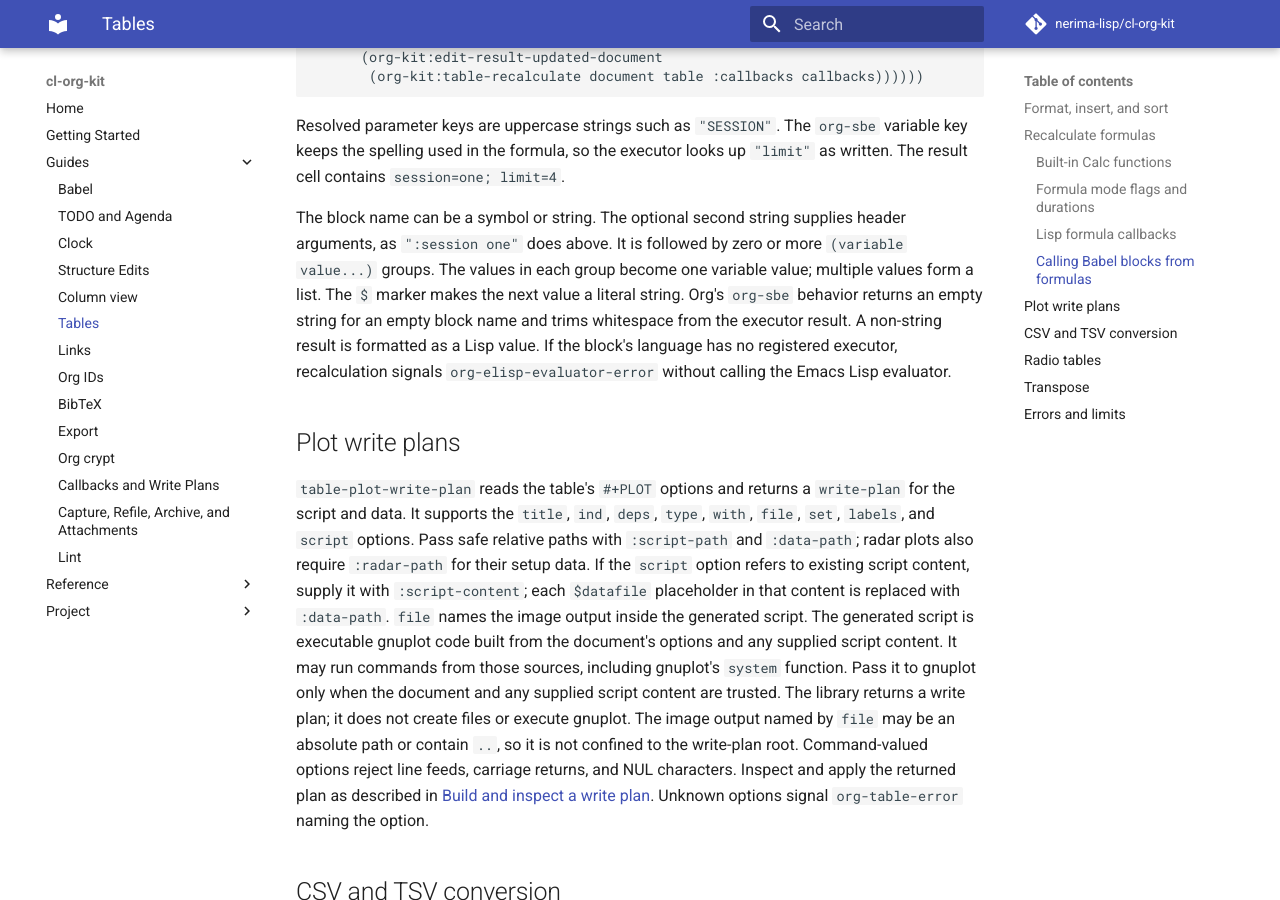
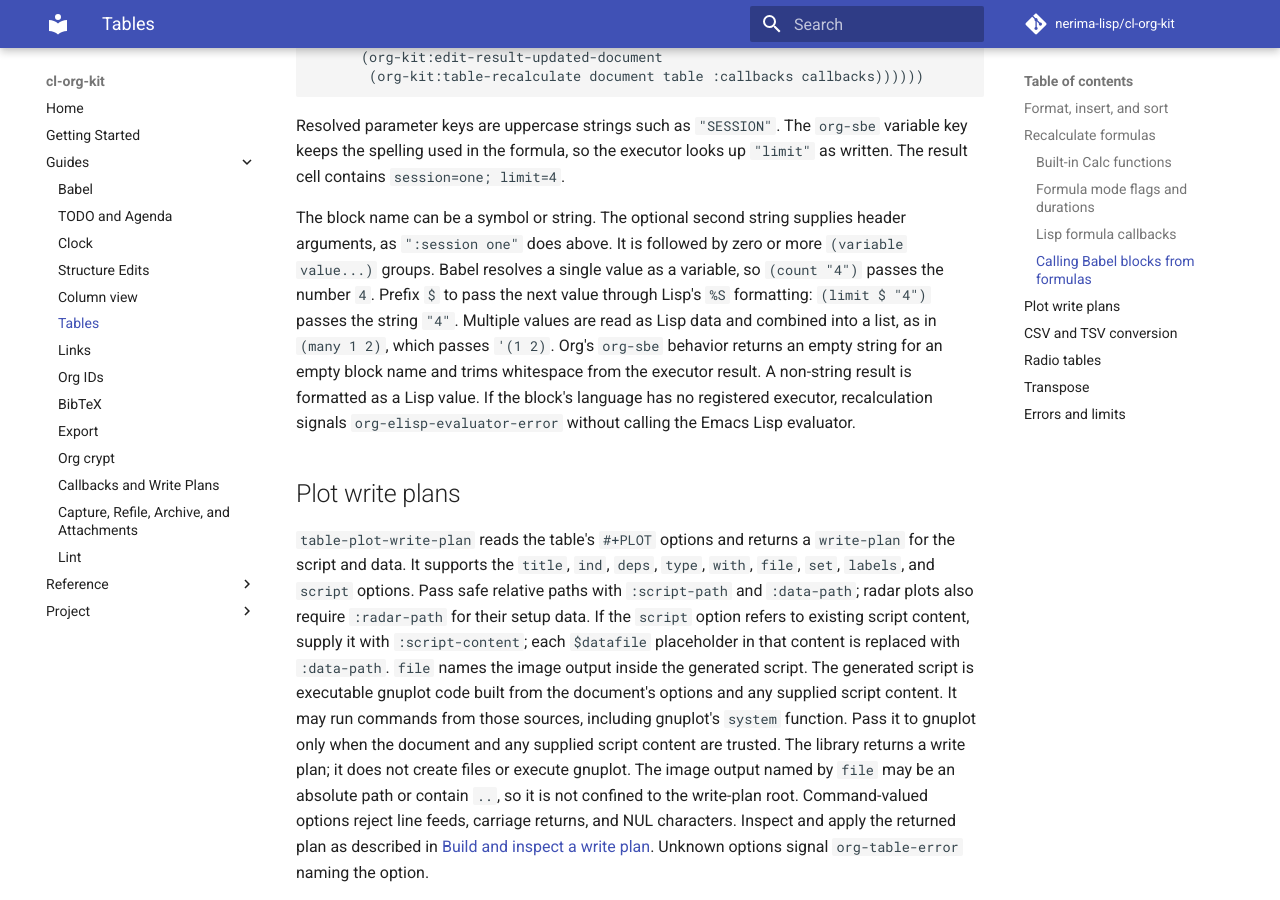
Before and after one commit to nerima-lisp/cl-org-kit, an MkDocs documentation site: the page built from docs/src/guides/tables.md, in a window 1280 px wide and 900 px high, scrolled down 6960 px. Built offline with MkDocs 1.6.1 and Material for MkDocs 9.7.7, drawn with Linux system fonts in a browser that asks for light colours; comment, search, counter and statistics services are not loaded.

Commit message:
fix(tables): match org-sbe argument semantics

```diff
--- a/docs/src/guides/tables.md
+++ b/docs/src/guides/tables.md
@@ -348,13 +348,15 @@ looks up `"limit"` as written. The result cell contains
 
 The block name can be a symbol or string. The optional second string supplies
 header arguments, as `":session one"` does above. It is followed by zero or
-more `(variable value...)` groups. The values in each group become one variable
-value; multiple values form a list. The `$` marker makes the next value a
-literal string. Org's `org-sbe` behavior returns an empty string for an empty
-block name and trims whitespace from the executor result. A non-string result
-is formatted as a Lisp value. If the block's language has no registered
-executor, recalculation signals `org-elisp-evaluator-error` without calling
-the Emacs Lisp evaluator.
+more `(variable value...)` groups. Babel resolves a single value as a variable,
+so `(count "4")` passes the number `4`. Prefix `$` to pass the next value
+through Lisp's `%S` formatting: `(limit $ "4")` passes the string `"4"`.
+Multiple values are read as Lisp data and combined into a list, as in
+`(many 1 2)`, which passes `'(1 2)`. Org's `org-sbe` behavior returns an empty
+string for an empty block name and trims whitespace from the executor result.
+A non-string result is formatted as a Lisp value. If the block's language has
+no registered executor, recalculation signals `org-elisp-evaluator-error`
+without calling the Emacs Lisp evaluator.
 
 ## Plot write plans
 
```
Also changed, not shown: 5 other files.
